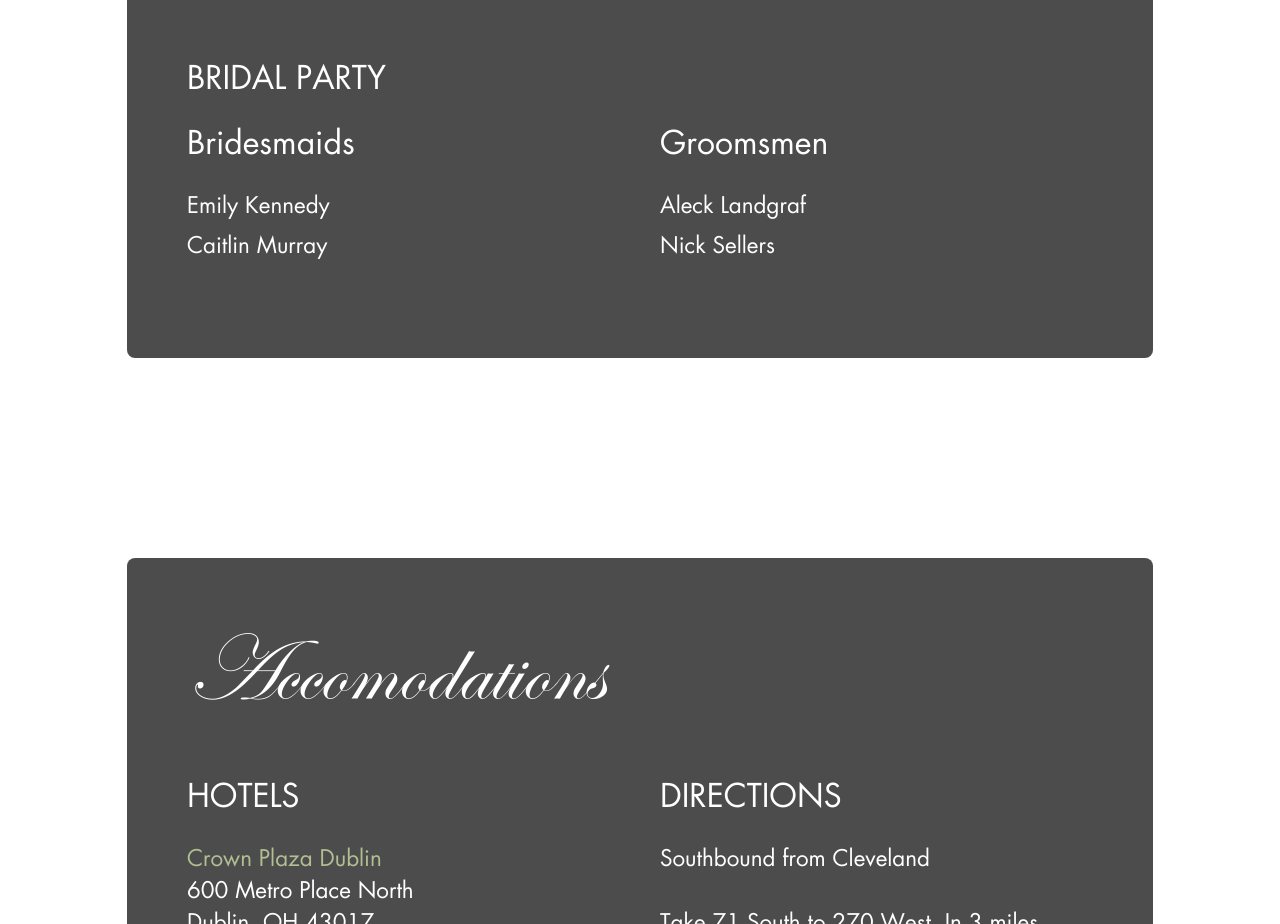
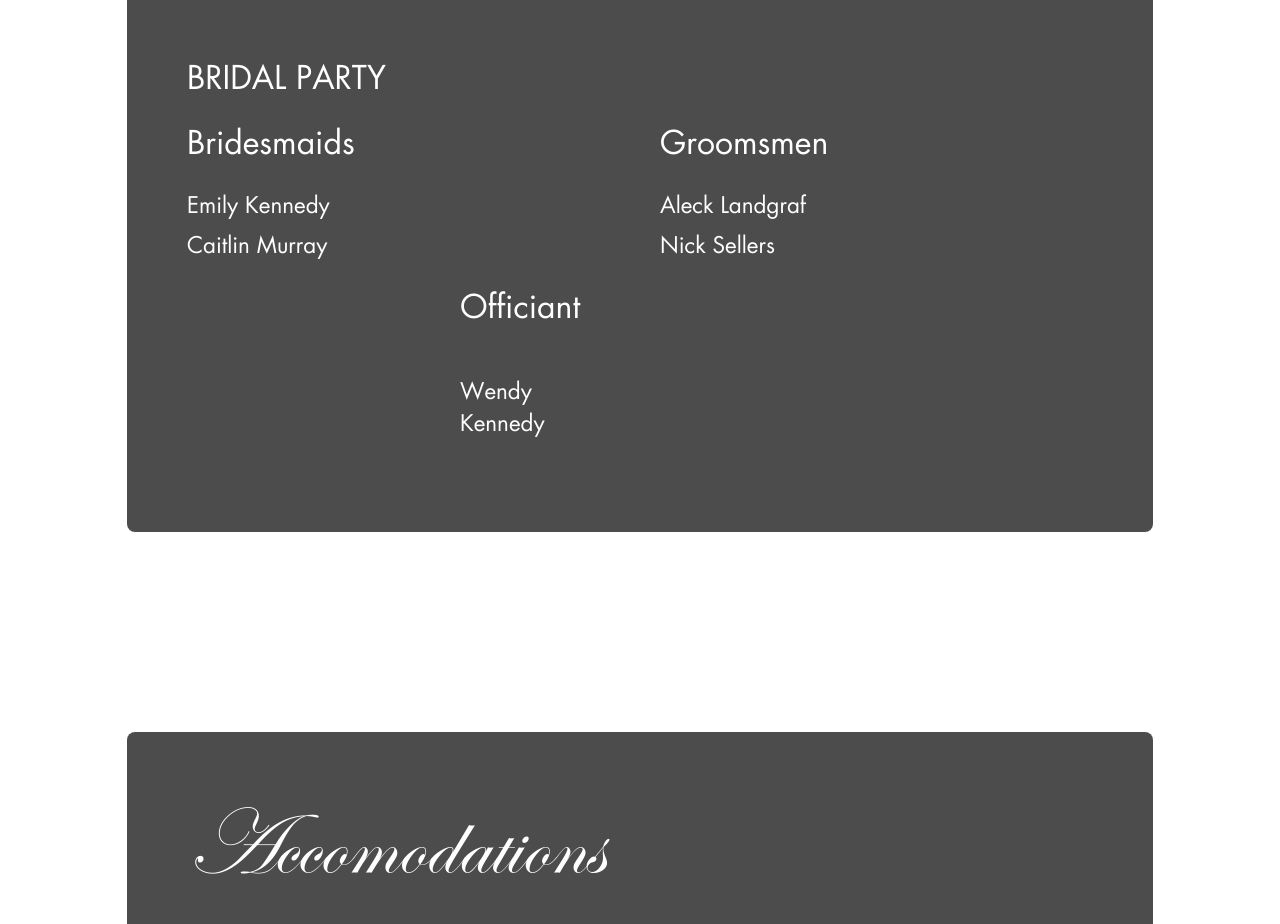
Before and after one commit to andland/wedding_website, a plain HTML site: page index.html in a window 1280 px wide. Shown: the part 3500-4424 px from the top of the page. Drawn offline with Linux system fonts and the light colour scheme.

Commit message:
added wendy

```diff
--- a/css/main-1.6.css
+++ b/css/main-1.6.css
@@ -829,6 +829,14 @@ div.bp .column p {
     line-height: 180%;
 }
 
+div.center
+{
+  width: 400px;
+  display: block;
+  margin-left: auto;
+  margin-right: auto;
+}
+
 .hr-t {
     margin: 80px auto 0 auto;
     width: 97%;
--- a/index.html
+++ b/index.html
@@ -203,8 +203,24 @@ http://scal.io -- check us out.
                                 <p>
                                 </p>
                             </div>
+						<center>
+                        </div><!--end column-->
+						<div class="center">
+
+                            <h2>Officiant</h2>
+							<div class="column left">
+                                <p>
+                                Wendy Kennedy<br />
+                                </p>
+                            </div>
+                            <div class="column right">
+                                <p>
+                                </p>
+                            </div>
+
 
                         </div><!--end column-->
+						</center>
                     </section>
 
                     <section id="accomodations" class="clearfix">
```
